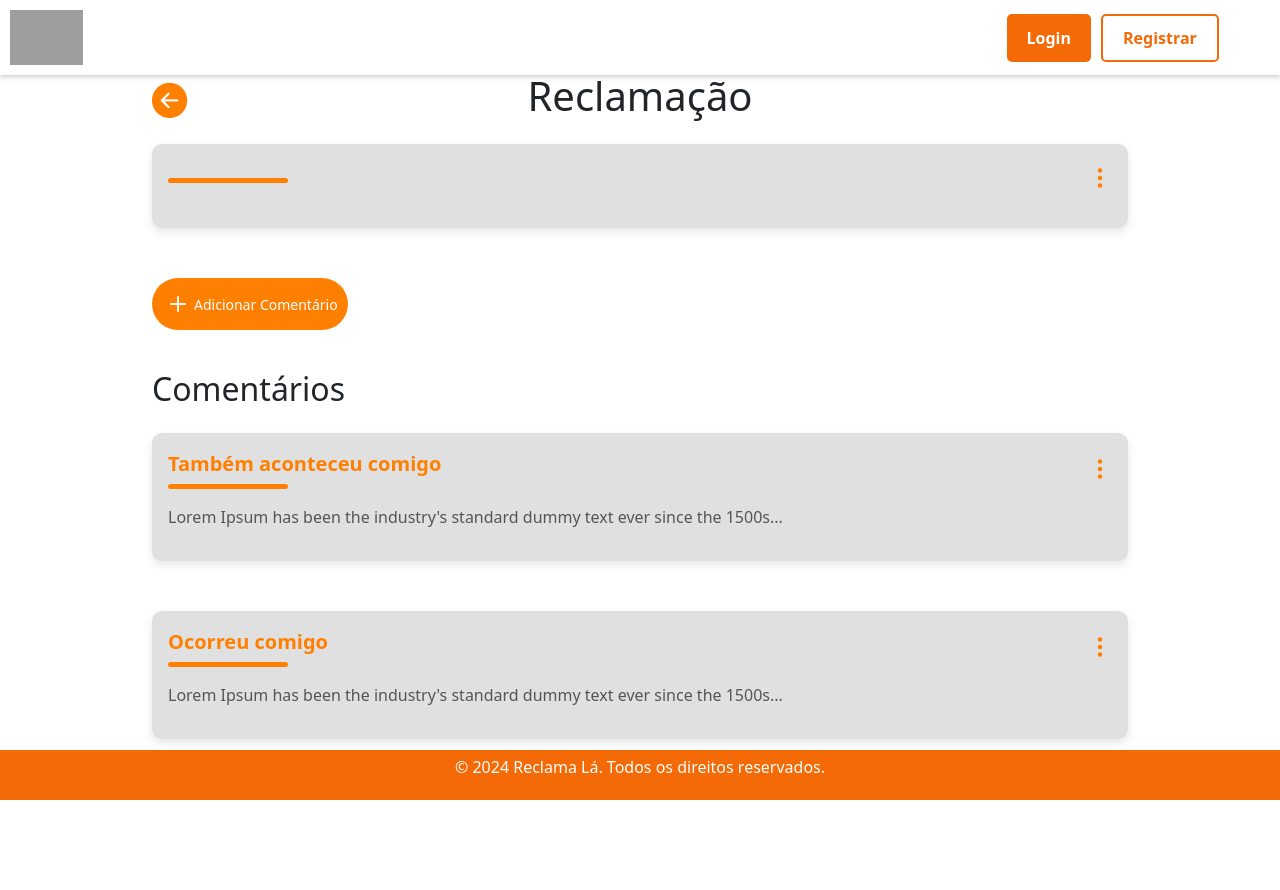
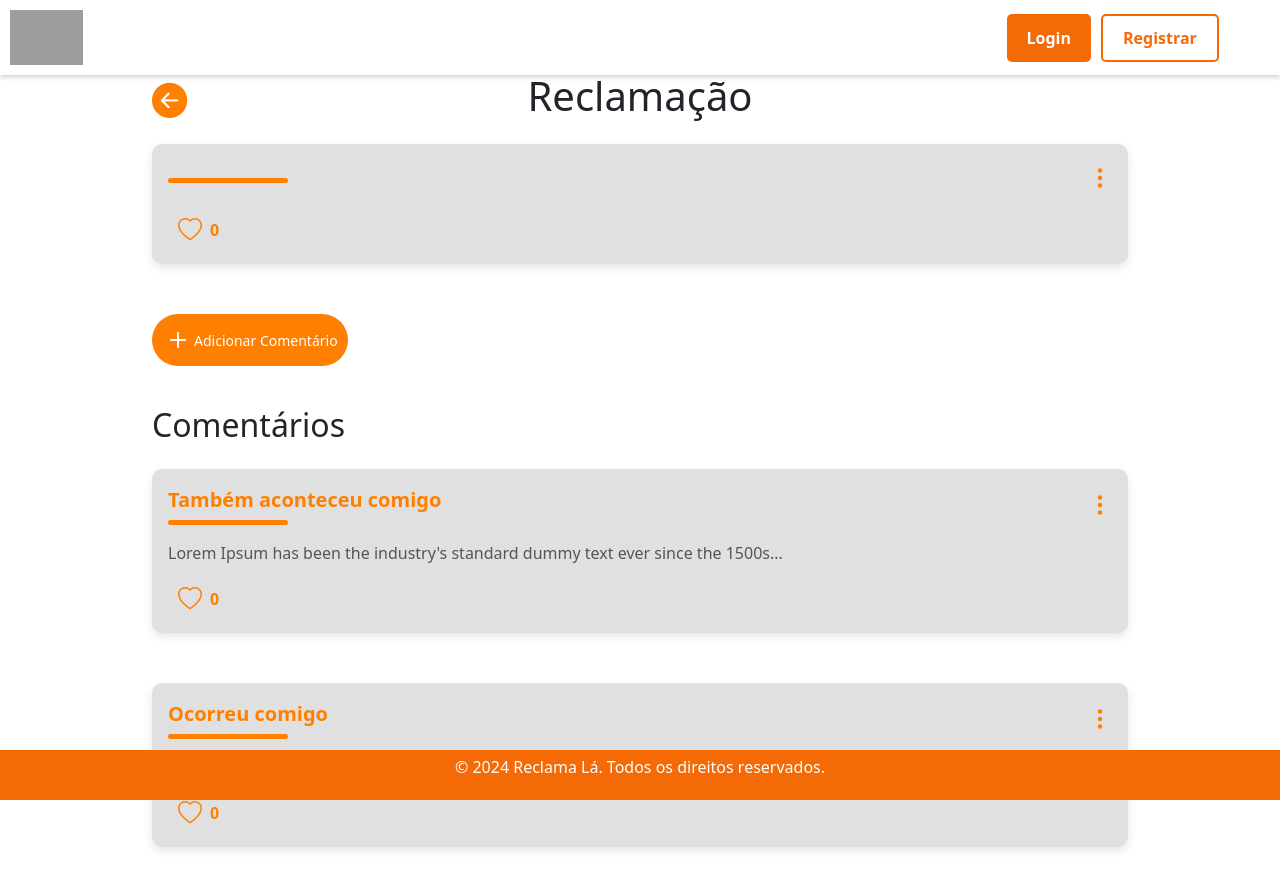
Before and after one commit to Reclame-la/Reclame-l--frontend, a React (Vite) app: page /reclamacao/1 in a window 1280 px wide. Shown: the top 890 px of the page. Before the commit the page ends 861 px from the top, so only its background shows below. Built offline with nearby package versions, Linux system fonts and the light colour scheme; grey boxes are pictures that could not be loaded.

Commit message:
feat: adicionando curtidas nos comentarios

```diff
--- a/src/components/Reclamacoes.tsx
+++ b/src/components/Reclamacoes.tsx
@@ -12,7 +12,7 @@ interface Comentario {
 
 const Reclamacoes = () => {
     const [reclamacoesFormatadas, setReclamacoesFormatadas] = useState<
-    { titulo: string; etiqueta: string; descricao: string }[]
+    { titulo: string; etiqueta: string; descricao: string; qtdCurtidas: number }[]
   >([]);
 
     const fetchComentarios = async () => {
@@ -40,9 +40,10 @@ const Reclamacoes = () => {
             titulo: item.tituloComentario,
             etiqueta: item.categoriaComentario,
             descricao: item.conteudoComentario,
+            qtdCurtidas: item.qtdCurtidas
           }));
 
-          setReclamacoesFormatadas(mappedData); // Atualiza o estado com os dados mapeados
+          setReclamacoesFormatadas(mappedData);
         } catch (error) {
           console.error("Erro ao buscar comentários:", error);
         }
@@ -61,6 +62,7 @@ const Reclamacoes = () => {
         titulo={item.titulo}
         etiqueta={item.etiqueta}
         descricao={item.descricao}
+        qtdCurtidas={item.qtdCurtidas}
     />
 ))}
         </div>
--- a/src/components/ReclamacoesItem.tsx
+++ b/src/components/ReclamacoesItem.tsx
@@ -8,6 +8,7 @@ interface ReclamacaoItemProps {
   titulo: string;
   etiqueta: string;
   descricao: string;
+  qtdCurtidas: number;
   showResponderButton?: boolean;
 }
 
@@ -15,15 +16,20 @@ const ReclamacoesItem: React.FC<ReclamacaoItemProps> = ({
   titulo,
   etiqueta,
   descricao,
+  qtdCurtidas: initialQtdCurtidas,
   showResponderButton = true,
 }) => {
   const navigate = useNavigate();
   const [showDenunciar, setShowDenunciar] = useState(false);
   const [showDenuciarModal, setDenunciarShowModal] = useState(false);
   const [showResponderModal, setShowResponderModal] = useState(false);
+  const [qtdCurtidas, setqtdCurtidas] = useState(initialQtdCurtidas);
+  const [curtidaAtiva, setCurtidaAtiva] = useState(false);
 
   const handleClick = () => {
-    navigate(`/reclamacao/${titulo}`, { state: { titulo, etiqueta, descricao } });
+    navigate(`/reclamacao/${titulo}`, {
+      state: { titulo, etiqueta, descricao },
+    });
   };
 
   const toggleDenunciar = () => {
@@ -39,7 +45,7 @@ const ReclamacoesItem: React.FC<ReclamacaoItemProps> = ({
   };
 
   const handleConfirm = () => {
-    console.log('Denúncia confirmada!');
+    console.log("Denúncia confirmada!");
     closeModal();
   };
 
@@ -51,16 +57,26 @@ const ReclamacoesItem: React.FC<ReclamacaoItemProps> = ({
     setShowResponderModal(false);
   };
 
+  const handleCurtida = () => {
+    setCurtidaAtiva(!curtidaAtiva);
+    setqtdCurtidas(curtidaAtiva ? qtdCurtidas - 1 : qtdCurtidas + 1);
+  };
+
   return (
     <>
       <div className="reclamacao-item">
         <div className="reclamacao-header">
           <div className="reclamacao-description" onClick={handleClick}>
-          <span className="reclamacao-titulo" onClick={handleClick}>{titulo}</span>
+            <span className="reclamacao-titulo" onClick={handleClick}>
+              {titulo}
+            </span>
             <span className="reclamacoes-etiqueta">{etiqueta}</span>
           </div>
           <div className="reclamacao-options">
-          <i className="bi bi-three-dots-vertical" onClick={toggleDenunciar}></i>
+            <i
+              className="bi bi-three-dots-vertical"
+              onClick={toggleDenunciar}
+            ></i>
             {showDenunciar && (
               <div className="denunciar-box">
                 <i className="bi bi-flag"></i>
@@ -72,17 +88,28 @@ const ReclamacoesItem: React.FC<ReclamacaoItemProps> = ({
           </div>
         </div>
         <p className="reclamacao-descricao">{descricao}</p>
-      {/* Exibe o botão Responder apenas se showResponderButton for verdadeiro */}
+
+        <div className="reclamacao-actions">
           {showResponderButton && (
-          <button className="responder-btn" onClick={openResponderModal}>Responder</button>
+            <button className="responder-btn" onClick={openResponderModal}>
+              Responder
+            </button>
           )}
+
+          <div className="curtida-container">
+            <i
+              className={`bi bi-heart${
+                curtidaAtiva ? "-fill" : ""
+              } curtida-icon${curtidaAtiva ? " fill" : ""}`}
+              onClick={handleCurtida}
+            ></i>
+            <span className="curtidas-count">{qtdCurtidas}</span>
+          </div>
+        </div>
       </div>
 
       {/* Modal Responder */}
-    <ModalResponder
-        show={showResponderModal}
-        onClose={closeResponderModal}
-      />
+      <ModalResponder show={showResponderModal} onClose={closeResponderModal} />
 
       {/* Modal Denunciar */}
       <ModalDenunciar
--- a/src/pages/Reclamacao.tsx
+++ b/src/pages/Reclamacao.tsx
@@ -40,6 +40,7 @@ const closeResponderModal = () => {
       <ReclamacoesItem titulo={titulo}
                     etiqueta={etiqueta}
                     descricao={descricao}
+                    qtdCurtidas={0}
                     showResponderButton={false}/>
 
     <button className="adicionar-comentario-btn" onClick={openResponderModal}><i className="bi bi-plus"></i> Adicionar Comentário</button>
@@ -52,6 +53,7 @@ const closeResponderModal = () => {
                     etiqueta={etiqueta}
                     descricao={item.descricao}
                     showResponderButton={false}
+                    qtdCurtidas={0}
                 />
             ))}
       </div>
--- a/src/styles/Reclamacoes.css
+++ b/src/styles/Reclamacoes.css
@@ -121,6 +121,41 @@
     transform: scale(1.05);
 }
 
+.reclamacao-actions {
+    display: flex;
+    justify-content: space-between;
+    align-items: center;
+    margin-top: 1rem;
+}
+
+.curtida-container {
+    display: flex;
+    align-items: center;
+    justify-content: flex-end;
+    margin-left: 10px;
+}
+
+.curtida-icon {
+    font-size: 1.5rem;
+    color: #ff7f00;
+    cursor: pointer;
+    margin-right: 0.5rem;
+    transition: transform 0.2s ease;
+}
+
+.curtida-icon:hover{
+    transform: scale(1.1);
+}
+
+.curtida-icon.fill {
+    color: red;
+}
+
+.curtidas-count {
+    color: #ff7f00;
+    font-weight: bold;
+}
+
 /* Animação de fade-in */
 @keyframes fadeIn {
     from {
```
Lines whose indentation alone changed are shown as unchanged.
